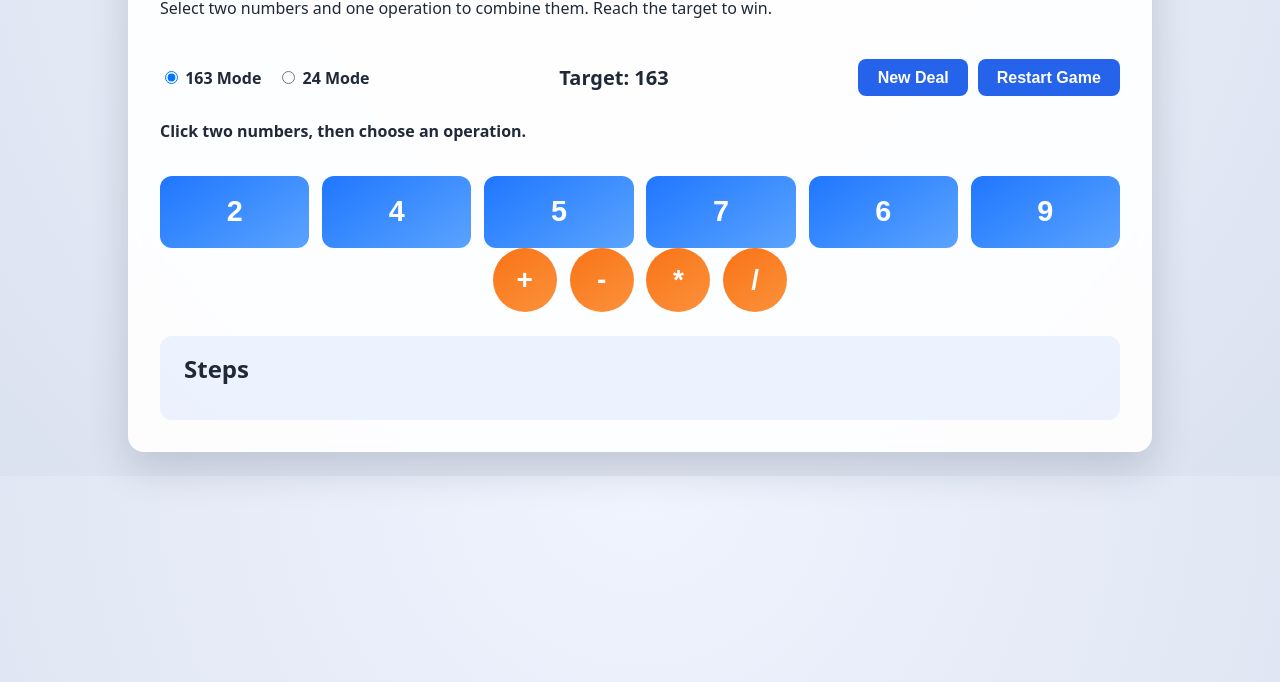
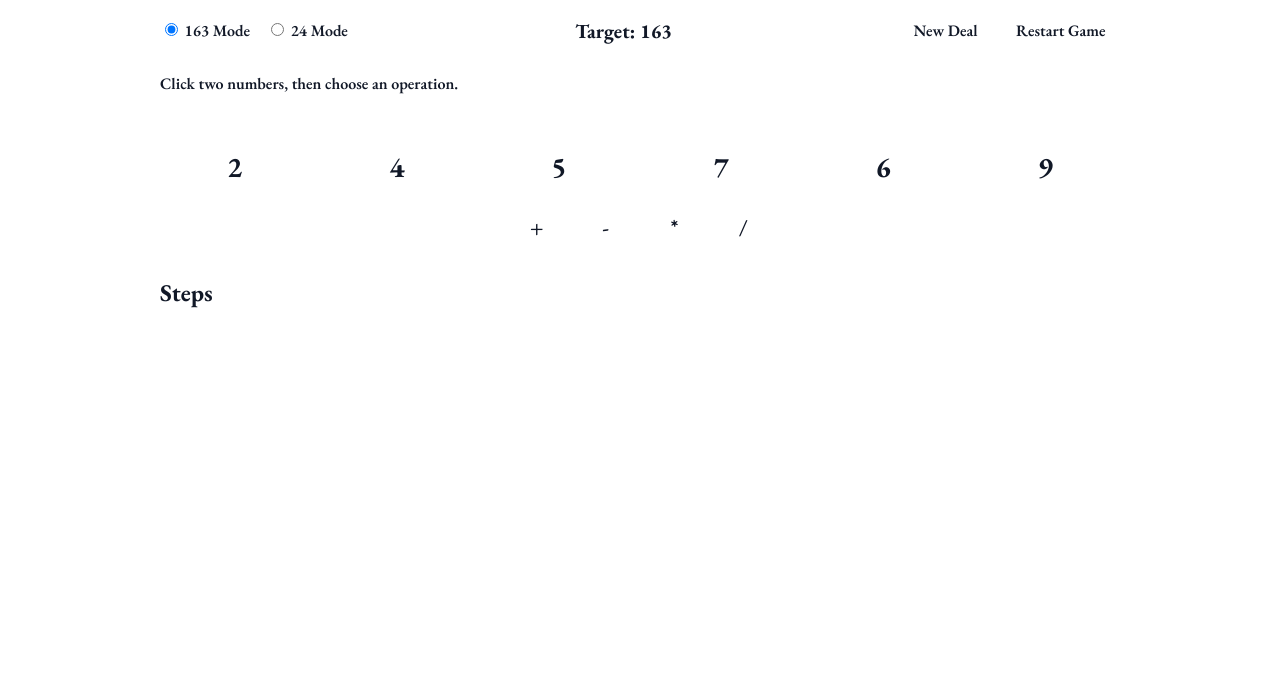
Before and after one commit to panyan7/163-solver, a website with bundled scripts: page web/index.html in a window 1280 px wide. Shown: the part 118-800 px from the top of the page. Built offline with nearby package versions, Linux system fonts and the light colour scheme.

Commit message:
Style update

```diff
--- a/web/index.html
+++ b/web/index.html
@@ -5,12 +5,12 @@
     <meta name="viewport" content="width=device-width, initial-scale=1" />
     <title>163 & 24 Game</title>
     <link rel="stylesheet" href="./styles.css" />
+    <link href="https://fonts.googleapis.com/css2?family=EB+Garamond:ital,wght@0,400..800;1,400..800&display=swap" rel="stylesheet">
   </head>
   <body>
     <div class="app">
       <header>
-        <h1>163 &amp; 24 Game</h1>
-        <p>Select two numbers and one operation to combine them. Reach the target to win.</p>
+        <h1>163? Game</h1>
       </header>
 
       <section class="controls">
--- a/web/main.ts
+++ b/web/main.ts
@@ -26,7 +26,7 @@ type GameState = {
 
 const numbersContainer = document.getElementById("numbers-container") as HTMLElement;
 const operationsContainer = document.getElementById("operations-container") as HTMLElement;
-const statusContainer = document.getElementById("status-message") as HTMLElement;
+const statusContainer = document.getElementById("status-message") as HTMLElement | null;
 const historyList = document.getElementById("history-list") as HTMLOListElement;
 const targetDisplay = document.getElementById("target-value") as HTMLElement;
 const newGameButton = document.getElementById("new-game") as HTMLButtonElement | null;
@@ -339,6 +339,7 @@ function renderNumbers(): void {
 }
 
 function renderStatus(): void {
+  if (!statusContainer) return;
   statusContainer.textContent = state.statusMessage;
   statusContainer.parentElement?.classList.remove("success", "error");
   if (state.status === "success") {
--- a/web/styles.css
+++ b/web/styles.css
@@ -1,23 +1,22 @@
 :root {
-  color-scheme: light dark;
-  font-family: system-ui, -apple-system, BlinkMacSystemFont, "Segoe UI", sans-serif;
+  color-scheme: light;
 }
 
 body {
+  font-family: 'EB Garamond', 'Noto Serif SC', serif;
   margin: 0;
-  padding: 1.5rem;
+  padding: 2rem;
   display: flex;
   justify-content: center;
-  background: radial-gradient(circle at top, #f0f4ff, #dbe2ef);
-  color: #1f2937;
+  background: #ffffff;
+  color: #111827;
 }
 
 .app {
   width: min(960px, 100%);
-  background: rgba(255, 255, 255, 0.92);
-  backdrop-filter: blur(6px);
-  border-radius: 16px;
-  box-shadow: 0 16px 40px rgba(15, 23, 42, 0.16);
+  background: #ffffff;
+  border-radius: 0;
+  box-shadow: none;
   padding: 2rem;
   display: grid;
   gap: 1.5rem;
@@ -52,24 +51,25 @@ header h1 {
 }
 
 button {
+  font-family: 'EB Garamond', 'Noto Serif SC', serif;
   cursor: pointer;
   border: none;
-  background: #2563eb;
-  color: white;
-  padding: 0.6rem 1.2rem;
+  background: transparent;
+  color: inherit;
+  padding: 0.5rem 0.9rem;
   border-radius: 8px;
   font-size: 1rem;
   font-weight: 600;
-  transition: transform 120ms ease, box-shadow 120ms ease, background 120ms ease;
+  transition: background-color 120ms ease, box-shadow 120ms ease, transform 120ms ease;
 }
 
 button:hover {
-  transform: translateY(-1px);
-  box-shadow: 0 8px 18px rgba(37, 99, 235, 0.35);
+  background: #f9fafb; /* subtle only on hover */
+  box-shadow: 0 0 0 1px #e5e7eb inset;
 }
 
 button:disabled {
-  background: #9ca3af;
+  opacity: 0.5;
   cursor: not-allowed;
   box-shadow: none;
   transform: none;
@@ -82,28 +82,28 @@ button:disabled {
 }
 
 .number-card {
-  border-radius: 12px;
-  background: linear-gradient(145deg, #1f77ff, #5aa3ff);
-  color: white;
+  border-radius: 10px;
+  background: transparent;
+  color: inherit;
   font-size: 1.8rem;
   font-weight: 700;
   padding: 1.2rem 0.5rem;
   text-align: center;
   position: relative;
-  transition: transform 120ms ease, box-shadow 120ms ease, outline 120ms ease;
+  transition: background-color 120ms ease, box-shadow 120ms ease, outline 120ms ease, transform 120ms ease;
   cursor: pointer;
   user-select: none;
 }
 
 .number-card:hover {
-  transform: translateY(-3px);
-  box-shadow: 0 12px 26px rgba(37, 99, 235, 0.35);
+  box-shadow: 0 0 0 1px #e5e7eb inset;
+  background: #f9fafb;
 }
 
 .number-card.selected {
-  outline: 4px solid #f59e0b; /* amber ring for high contrast */
-  box-shadow: 0 0 0 6px rgba(245, 158, 11, 0.25), 0 14px 28px rgba(0,0,0,0.2);
-  background: linear-gradient(145deg, #f59e0b, #fbbf24); /* switch to amber gradient */
+  outline: 3px solid #111827; /* clear but minimal */
+  box-shadow: none;
+  background: transparent;
   color: #111827;
 }
 
@@ -115,23 +115,23 @@ button:disabled {
 }
 
 .operation-btn {
-  width: 64px;
-  height: 64px;
-  border-radius: 50%;
-  background: linear-gradient(145deg, #f97316, #fb923c);
-  font-size: 1.75rem;
-  display: flex;
+  min-width: 56px;
+  height: 44px;
+  border-radius: 10px;
+  background: transparent;
+  font-size: 1.4rem;
+  display: inline-flex;
   align-items: center;
   justify-content: center;
-  padding: 0;
+  padding: 0 0.75rem;
 }
 
 .operation-btn.selected,
 .operation-btn[aria-pressed="true"] {
-  outline: 4px solid #111827;
-  box-shadow: 0 0 0 6px rgba(17, 24, 39, 0.3), 0 12px 24px rgba(0, 0, 0, 0.25);
-  background: linear-gradient(145deg, #111827, #374151);
-  color: #f9fafb;
+  outline: 3px solid #111827;
+  box-shadow: none;
+  background: transparent;
+  color: #111827;
 }
 
 .status {
@@ -148,9 +148,9 @@ button:disabled {
 }
 
 .history {
-  background: rgba(37, 99, 235, 0.08);
-  border-radius: 12px;
-  padding: 1rem 1.5rem;
+  background: transparent;
+  border-radius: 0;
+  padding: 0.25rem 0;
 }
 
 .history h2 {
@@ -170,7 +170,7 @@ button:disabled {
   }
 
   .app {
-    padding: 1.5rem;
+    padding: 1.25rem;
   }
 
   .number-card {
```
